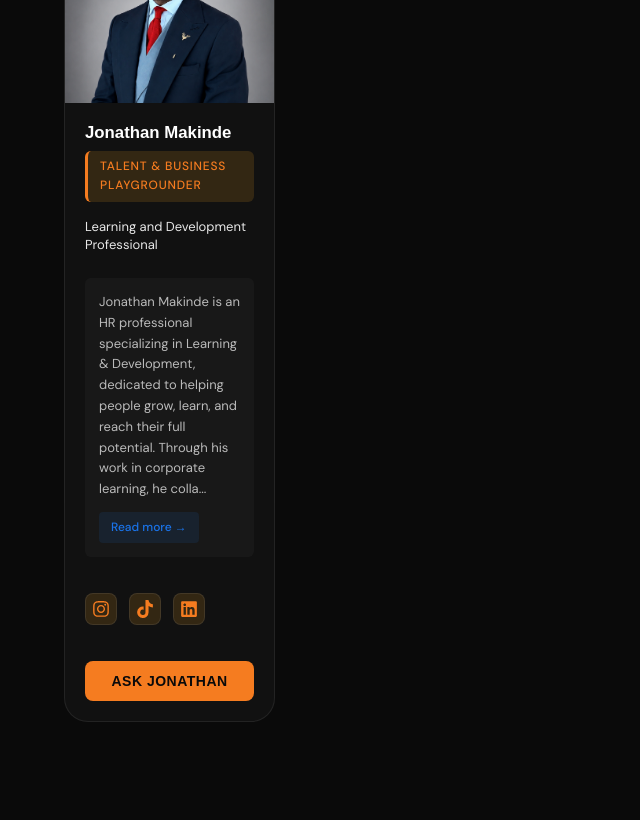
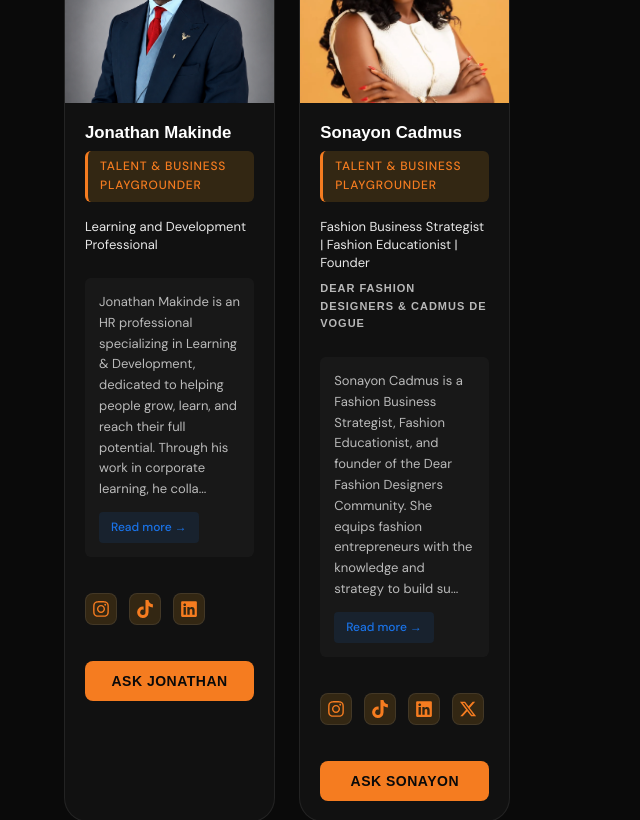
Before and after one commit to Zidepeoplenewaccount/connexa, a React (Vite) app: page / in a window 1280 px wide. Shown: the part 6660-7480 px from the top of the page, without its empty margins (0-640 px from the left). Built offline with nearby package versions, Linux system fonts and the light colour scheme; no server answers.

Commit message:
Sonayon cadmus playground and voice of opportunity details added

```diff
--- a/src/components/CandidateSignup.jsx
+++ b/src/components/CandidateSignup.jsx
@@ -259,7 +259,7 @@ export default function CandidateSignup() {
       </form>
 
       <div className="candidate-note">
-        <strong>Note:</strong> Award open to Vendors, Brand Showcases, and Individual VIPs only.
+        <strong>Note:</strong> Award open to Vendors, Brand Showcases, and Talent VIPs only.
         Applications are subject to review and approval.
       </div>
     </div>
--- a/src/components/Playgrounders.jsx
+++ b/src/components/Playgrounders.jsx
@@ -7,6 +7,7 @@ import OlalekanPhoto from '../assets/olalekan_asani.webp';
 import DavidOgooPhoto from '../assets/david_ogooluwa.webp';
 import OluwatomiPhoto from '../assets/oluwatomi_adeife.webp';
 import JonathanPhoto from '../assets/jonathan_makinde.png';
+import CadmusPhoto from '../assets/cadmus.webp';
 
 import { FaInstagram, FaLinkedin } from "react-icons/fa";
 import { FaTiktok, FaXTwitter } from "react-icons/fa6";
@@ -120,6 +121,29 @@ const playgrounders = [
       instagram: 'https://www.instagram.com/that__hr_guy?igsh=MTlkbXZnc3Nwd3Y4aw==',
       tiktok: 'https://www.tiktok.com/@jay_mankind?_r=1&_t=ZS-97aq64xvt1I',
       linkedin: 'https://www.linkedin.com/in/jonathanmakinde',
+    },
+  },
+
+  {
+    id: 7,
+    name: 'Sonayon Cadmus',
+    connexerType: 'TALENT & BUSINESS PLAYGROUNDER',
+    title: 'Fashion Business Strategist | Fashion Educationist | Founder',
+    company: 'Dear Fashion Designers & Cadmus de Vogue',
+    topic: null,
+    photo: CadmusPhoto,
+    featured: false,
+    photoClass: '',
+    askLabel: 'Ask Sonayon',
+    bio: `Sonayon Cadmus is a Fashion Business Strategist, Fashion Educationist, and founder of the Dear Fashion Designers Community. She equips fashion entrepreneurs with the knowledge and strategy to build sustainable brands through initiatives like the Ready-to-Wear Blueprint Masterclass, Vision Board Retreat for Fashion Designers, Fashion Beyond Borders, and personalized business mentorship. She is passionate about connecting creatives to opportunities, global exposure, and the right networks for growth.
+
+    At Connexa, Sonayon will share how intentional networking, value creation, and strategic positioning can open doors that talent alone cannot.
+    `,
+    socials: {
+      instagram: 'https://www.instagram.com/sonayon_cadmus?igsh=MTN3Z2xoMmVsdWNleg==',
+      tiktok: 'https://www.tiktok.com/@sonayon_cadmus?_r=1&_t=ZS-97gufKeQj3s',
+      linkedin: 'https://www.linkedin.com/in/sonayon-cadmus-b163b91a2?utm_source=share_via&utm_content=profile&utm_medium=member_ios',
+      twitter: 'https://x.com/sonayoncadmus?s=21',
     },
   },
 ];
--- a/src/components/VoicesOfOpportunity.jsx
+++ b/src/components/VoicesOfOpportunity.jsx
@@ -87,6 +87,10 @@ const quotes = [
     text: "I've spent years learning that the right room can change your career, but sometimes you have to create that room yourself. A brand is not what you say about yourself; it's what people remember when you're not in the room.",
     name: 'Seyi Olaniyan',
   },
+  {
+    text: "I know what it feels like to have the talent but not know how to position it. Everything changed when I stopped waiting for opportunities and started creating them. “Your ideas don’t need to be anything too hard in the grand scheme of things. Start with what you have, execute consistently, and let the journey refine the vision.”",
+    name: 'Sonayon Cadmus',
+  },
 ];
 
 export default function VoicesOfOpportunity() {
```
Also changed, not shown: src/assets/Cadmus.webp (added).
